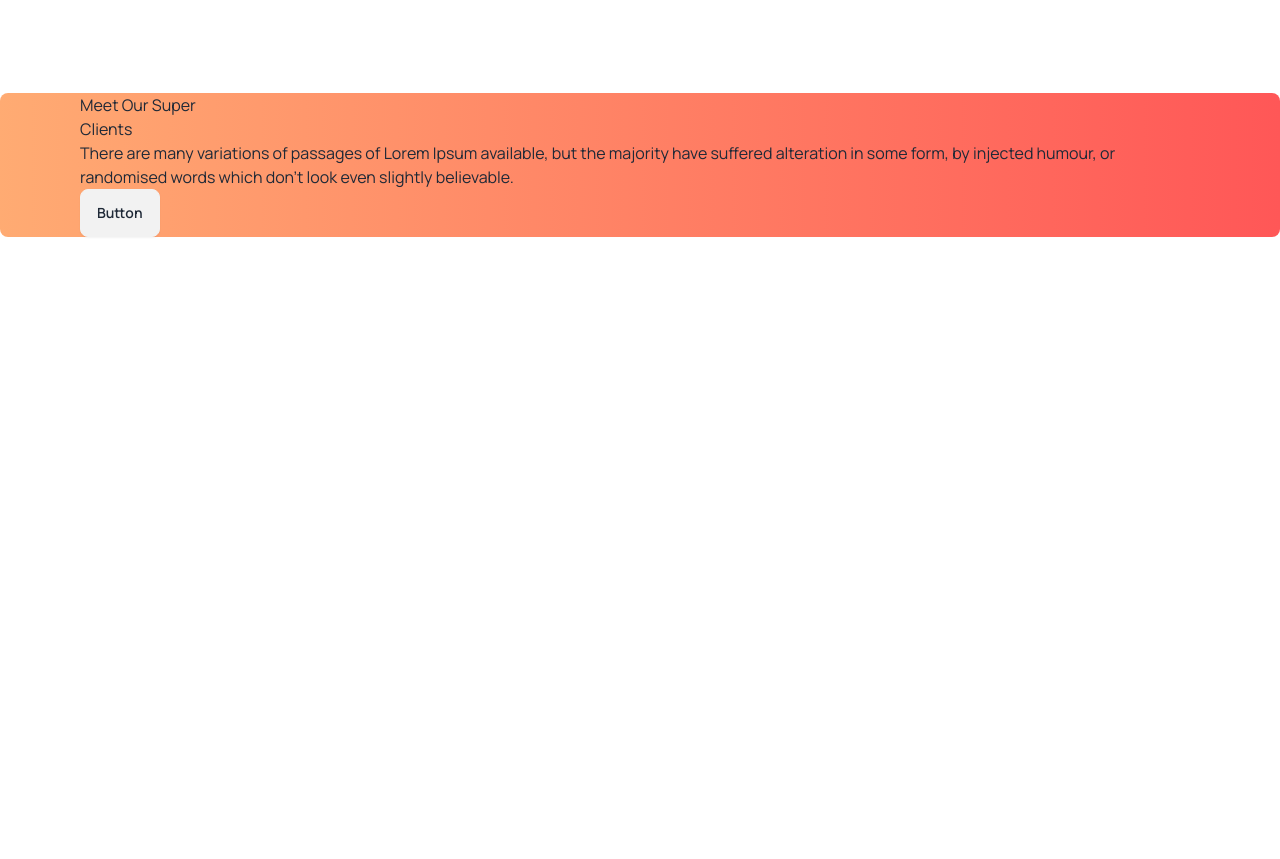
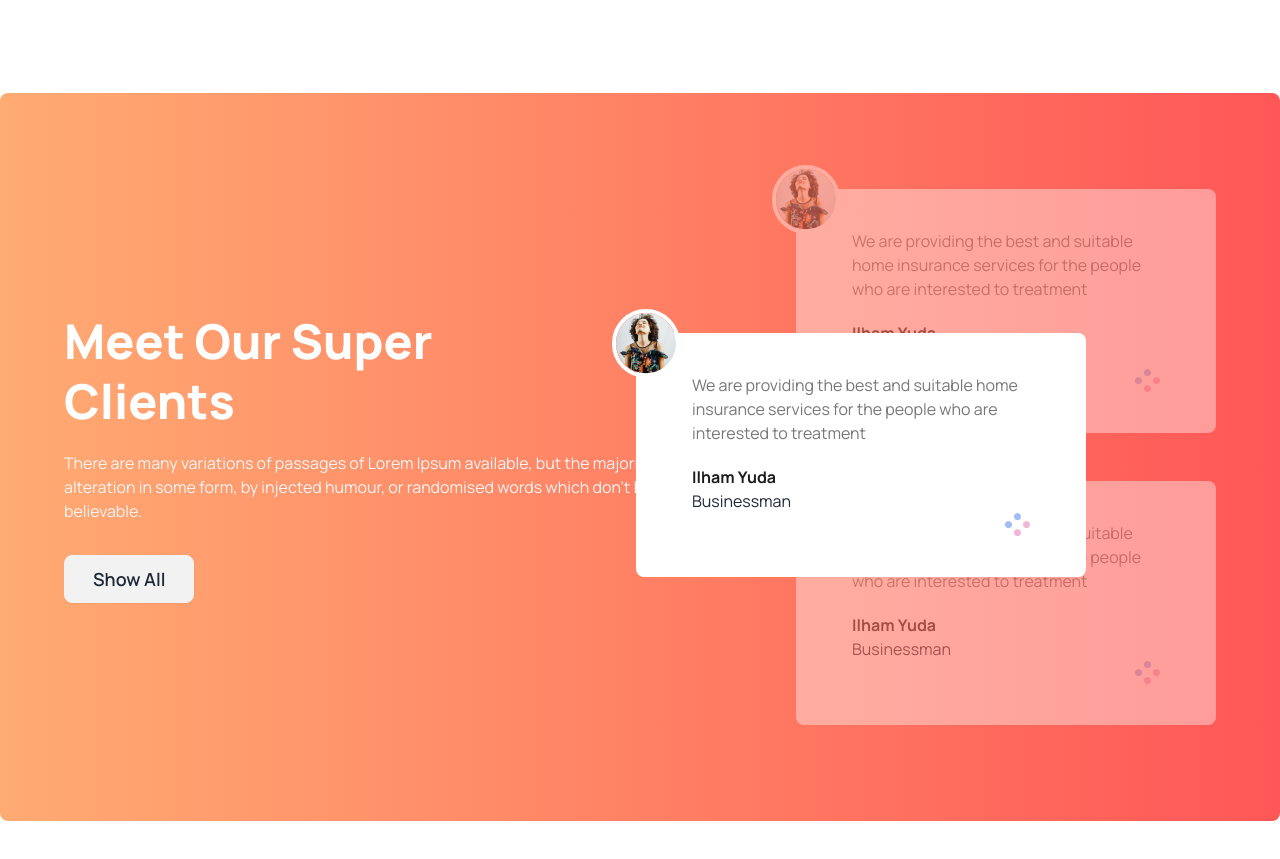
Before and after one commit to abujafarch/tea-house-with-daisyui, a plain HTML site: page index.html in a window 1280 px wide. Shown: the part 1818-2677 px from the top of the page. Before the commit the page ends 2151 px from the top, so only its background shows below. Drawn offline with nearby package versions, Linux system fonts and the light colour scheme; a web font is replaced by a local one.

Commit message:
meet our client section complete

```diff
--- a/index.html
+++ b/index.html
@@ -116,14 +116,46 @@
           </div>
         </section>
         <!-- super client section start -->
-        <section class="my-24 bg-gradient-to-l from-[#ff0000a8] to-[#ff8838b4] rounded-lg px-20">
-          <div>
-            <h3>Meet Our Super <br>Clients</h3>
-            <p>There are many variations of passages of Lorem Ipsum available, but the majority have suffered alteration in some form, by injected humour, or randomised words which don't look even slightly believable. </p>
-            <button class="btn text-gradient-to-l from-[#ff0000a8] to-[#ff8838b4]">Button</button>
+        <section class="my-24 flex flex-col lg:flex-row justify-between items-center gap-20 lg:gap-8 lg:px-16 px-8 py-24 bg-gradient-to-l from-[#ff0000a8] to-[#ff8838b4] rounded-lg px-20">
+          <div class="max-w-[700px]">
+            <h3 class="lg:text-5xl text-3xl text-white font-extrabold lg:leading-[60px] mb-5">Meet Our Super <br>Clients</h3>
+            <p class="text-[#f4f4f4] mb-8">There are many variations of passages of Lorem Ipsum available, but the majority have suffered alteration in some form, by injected humour, or randomised words which don't look even slightly believable. </p>
+            <button class="btn text-lg px-7 hover:bg-[#f4f4f4]">Show All</button>
           </div>
-          <div>
-
+          <div class="relative space-y-12">
+            <div class="opacity-40 z-10">
+              <div class="relative bg-white rounded-lg px-14 py-10 max-w-[450px] h-fit">
+                <img class="border-4 rounded-full border-white absolute -left-6 -top-6" src="images/client.png">
+                <p class="text-[#777] mb-5">We are providing the best and suitable home insurance services for the people who are interested to treatment</p>
+                <h4 class="text-[#1c1c1c] font-bold">Ilham Yuda</h4>
+                <p>Businessman</p>
+                <div class="flex justify-end">
+                  <img src="images/circles.png">
+                </div>
+              </div>
+            </div>
+            <div class="absolute lg:-left-40 top-24 z-20">
+              <div class="relative bg-white rounded-lg px-14 py-10 max-w-[450px] h-fit">
+                <img class="border-4 rounded-full border-white absolute -left-6 -top-6" src="images/client.png">
+                <p class="text-[#777] mb-5">We are providing the best and suitable home insurance services for the people who are interested to treatment</p>
+                <h4 class="text-[#1c1c1c] font-bold">Ilham Yuda</h4>
+                <p>Businessman</p>
+                <div class="flex justify-end">
+                  <img src="images/circles.png">
+                </div>
+              </div>
+            </div>
+            <div class="opacity-40 z-10">
+              <div class="relative bg-white rounded-lg px-14 py-10 max-w-[450px] h-fit">
+                <img class="border-4 rounded-full border-white absolute -left-6 -top-6" src="images/client.png">
+                <p class="text-[#777] mb-5">We are providing the best and suitable home insurance services for the people who are interested to treatment</p>
+                <h4 class="text-[#1c1c1c] font-bold">Ilham Yuda</h4>
+                <p>Businessman</p>
+                <div class="flex justify-end">
+                  <img src="images/circles.png">
+                </div>
+              </div>
+            </div>
           </div>
         </section>
     </main>
```
